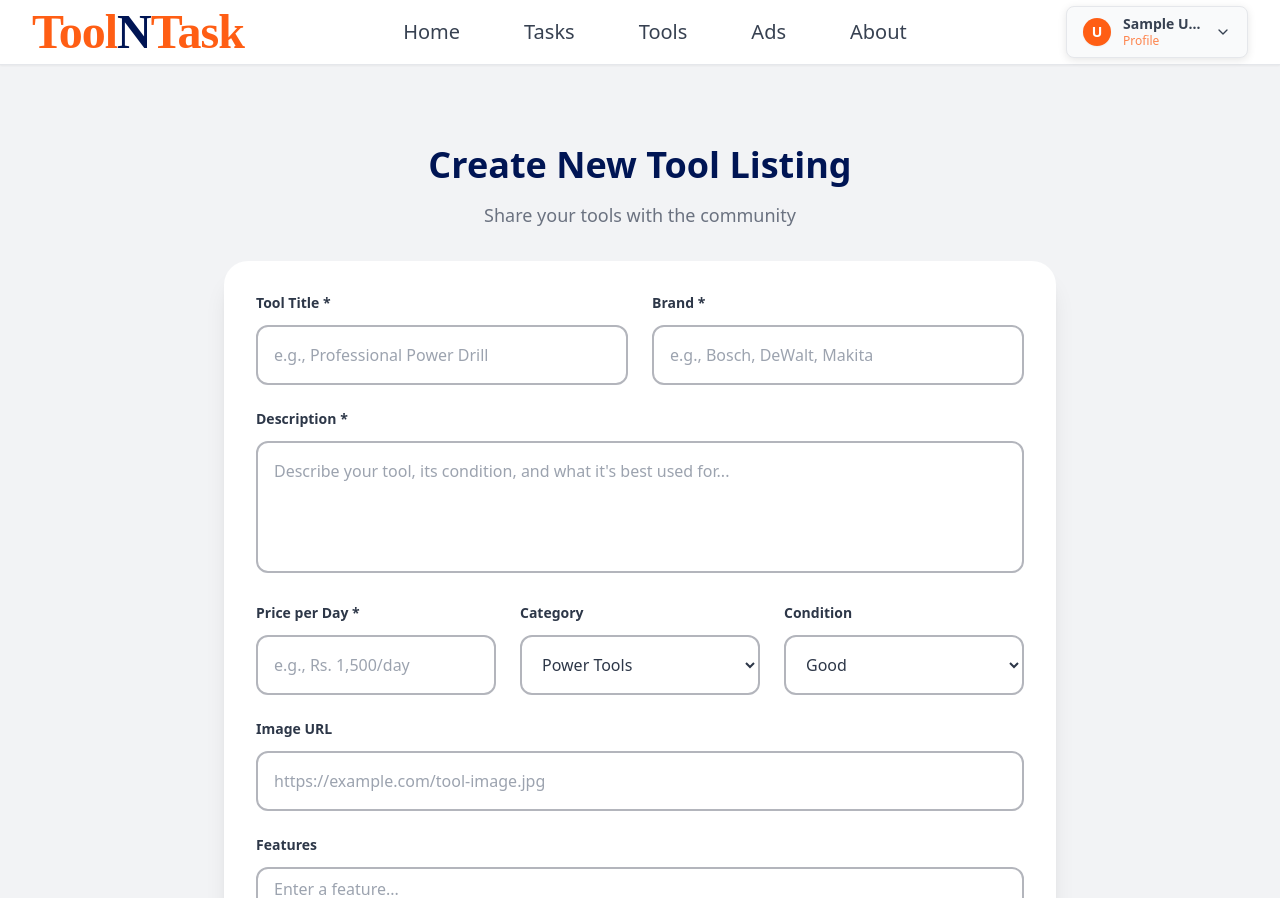
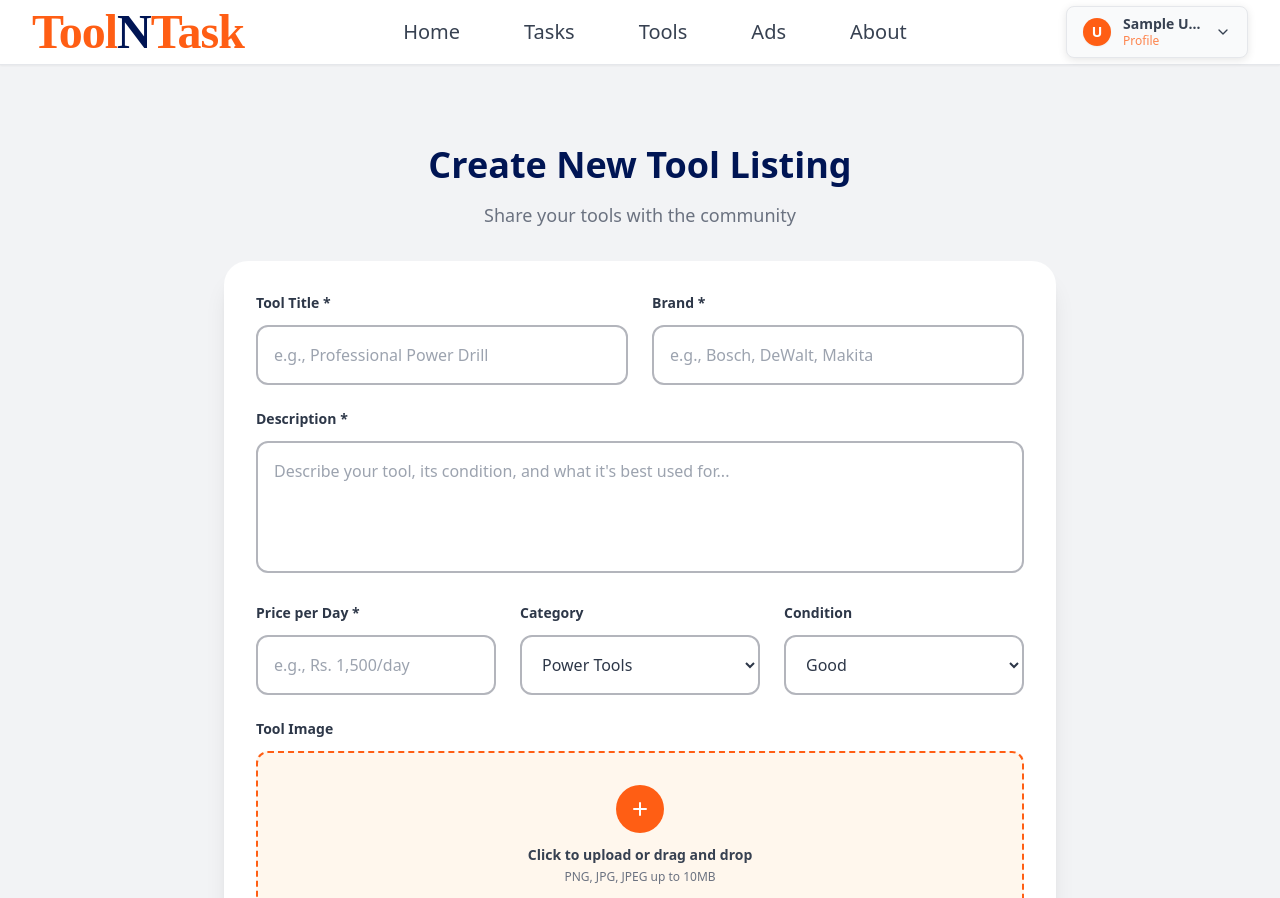
Before and after one commit to SeneshFitzroy/ToolnTask, a Next.js app: page /CreateTool in a window 1280 px wide. Shown: the top 898 px of the page. Built offline with nearby package versions, Linux system fonts and the light colour scheme; no server answers; the database is empty; sample sign-in values are in the browser's storage; a web font is replaced by a local one.

Commit message:
feat: Enhanced pages/CreateTool.tsx, pages/CreateTask.tsx, pages/About.tsx,  - Detailed changes: diff --git a/pages/About.tsx b/pages/About.tsx ind... at  4:25:40.09 Sat 07/19/2025

```diff
--- a/pages/About.tsx
+++ b/pages/About.tsx
@@ -273,7 +273,7 @@ export default function About() {
                   )}
                 </div>
                 <h3 className="text-lg sm:text-xl font-bold mb-1" style={{ color: theme === 'dark' ? '#FFFFFF' : '#001554' }}>Senesh Fitzroy</h3>
-                <p className="font-semibold mb-2" style={{ color: '#1a1a1a' }}>CTO</p>
+                <p className="font-semibold mb-2" style={{ color: '#FF5E14' }}>CTO</p>
                 <p className="text-sm sm:text-base leading-relaxed" style={{ color: '#B3B5BC' }}>
                   Tech enthusiast dedicated to creating seamless user experiences.
                 </p>
--- a/pages/CreateTask.tsx
+++ b/pages/CreateTask.tsx
@@ -23,6 +23,7 @@ export default function CreateTask() {
     time: '',
     location: '',
     category: 'cleaning',
+    customCategory: '',
     image: '',
     deadline: '',
     requirements: [''],
--- a/pages/CreateTool.tsx
+++ b/pages/CreateTool.tsx
@@ -321,21 +321,100 @@ export default function CreateTool() {
 
               <div>
                 <label className="block text-sm font-semibold mb-3" style={{ color: theme === 'dark' ? '#FFFFFF' : '#2D3748' }}>
-                  Image URL
+                  Tool Image
                 </label>
-                <input
-                  type="url"
-                  name="image"
-                  value={formData.image}
-                  onChange={handleInputChange}
-                  className="w-full px-4 py-4 border-2 rounded-xl focus:outline-none"
+                <div
+                  className="w-full p-8 border-2 border-dashed rounded-xl cursor-pointer transition-all duration-200 hover:border-opacity-80"
                   style={{
-                    borderColor: theme === 'dark' ? '#444444' : '#B3B5BC',
-                    backgroundColor: theme === 'dark' ? '#2a2a2a' : '#FFFFFF',
-                    color: theme === 'dark' ? '#FFFFFF' : '#2D3748'
+                    borderColor: theme === 'dark' ? '#FF5E14' : '#FF5E14',
+                    backgroundColor: theme === 'dark' ? '#1a1a1a' : '#FFF7ED'
                   }}
-                  placeholder="https://example.com/tool-image.jpg"
-                />
+                  onDragOver={(e) => {
+                    e.preventDefault();
+                    e.currentTarget.style.borderColor = '#FF8C42';
+                    e.currentTarget.style.backgroundColor = theme === 'dark' ? '#2a1a0f' : '#FED7AA';
+                  }}
+                  onDragLeave={(e) => {
+                    e.preventDefault();
+                    e.currentTarget.style.borderColor = '#FF5E14';
+                    e.currentTarget.style.backgroundColor = theme === 'dark' ? '#1a1a1a' : '#FFF7ED';
+                  }}
+                  onDrop={(e) => {
+                    e.preventDefault();
+                    e.currentTarget.style.borderColor = '#FF5E14';
+                    e.currentTarget.style.backgroundColor = theme === 'dark' ? '#1a1a1a' : '#FFF7ED';
+                    const files = e.dataTransfer.files;
+                    if (files.length > 0) {
+                      const file = files[0];
+                      if (file.type.startsWith('image/')) {
+                        // Here you would typically upload to a service like Firebase Storage
+                        // For now, we'll create a preview URL
+                        const reader = new FileReader();
+                        reader.onload = (e) => {
+                          setFormData(prev => ({
+                            ...prev,
+                            image: e.target?.result as string
+                          }));
+                        };
+                        reader.readAsDataURL(file);
+                      }
+                    }
+                  }}
+                  onClick={() => document.getElementById('image-upload')?.click()}
+                >
+                  <input
+                    id="image-upload"
+                    type="file"
+                    accept="image/*"
+                    className="hidden"
+                    onChange={(e) => {
+                      const file = e.target.files?.[0];
+                      if (file) {
+                        const reader = new FileReader();
+                        reader.onload = (e) => {
+                          setFormData(prev => ({
+                            ...prev,
+                            image: e.target?.result as string
+                          }));
+                        };
+                        reader.readAsDataURL(file);
+                      }
+                    }}
+                  />
+                  <div className="text-center">
+                    {formData.image ? (
+                      <div className="space-y-3">
+                        <img
+                          src={formData.image}
+                          alt="Tool preview"
+                          className="max-w-full max-h-32 mx-auto rounded-lg shadow-lg"
+                        />
+                        <p className="text-sm font-medium" style={{ color: '#10B981' }}>
+                          ✅ Image uploaded successfully
+                        </p>
+                        <p className="text-xs" style={{ color: theme === 'dark' ? '#9CA3AF' : '#6B7280' }}>
+                          Click to change image
+                        </p>
+                      </div>
+                    ) : (
+                      <div className="space-y-3">
+                        <div className="mx-auto w-12 h-12 rounded-full flex items-center justify-center" style={{ backgroundColor: '#FF5E14' }}>
+                          <svg className="w-6 h-6 text-white" fill="none" stroke="currentColor" viewBox="0 0 24 24">
+                            <path strokeLinecap="round" strokeLinejoin="round" strokeWidth={2} d="M12 6v6m0 0v6m0-6h6m-6 0H6" />
+                          </svg>
+                        </div>
+                        <div>
+                          <p className="text-sm font-semibold" style={{ color: theme === 'dark' ? '#FFFFFF' : '#374151' }}>
+                            Click to upload or drag and drop
+                          </p>
+                          <p className="text-xs mt-1" style={{ color: theme === 'dark' ? '#9CA3AF' : '#6B7280' }}>
+                            PNG, JPG, JPEG up to 10MB
+                          </p>
+                        </div>
+                      </div>
+                    )}
+                  </div>
+                </div>
               </div>
 
               <div>
```
